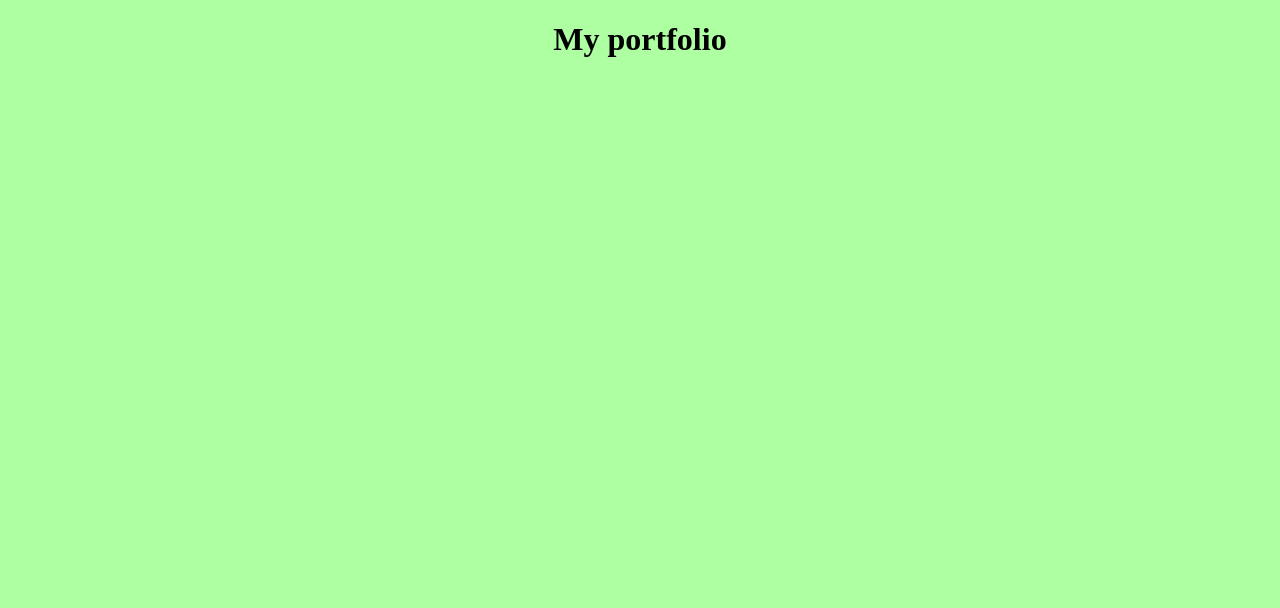
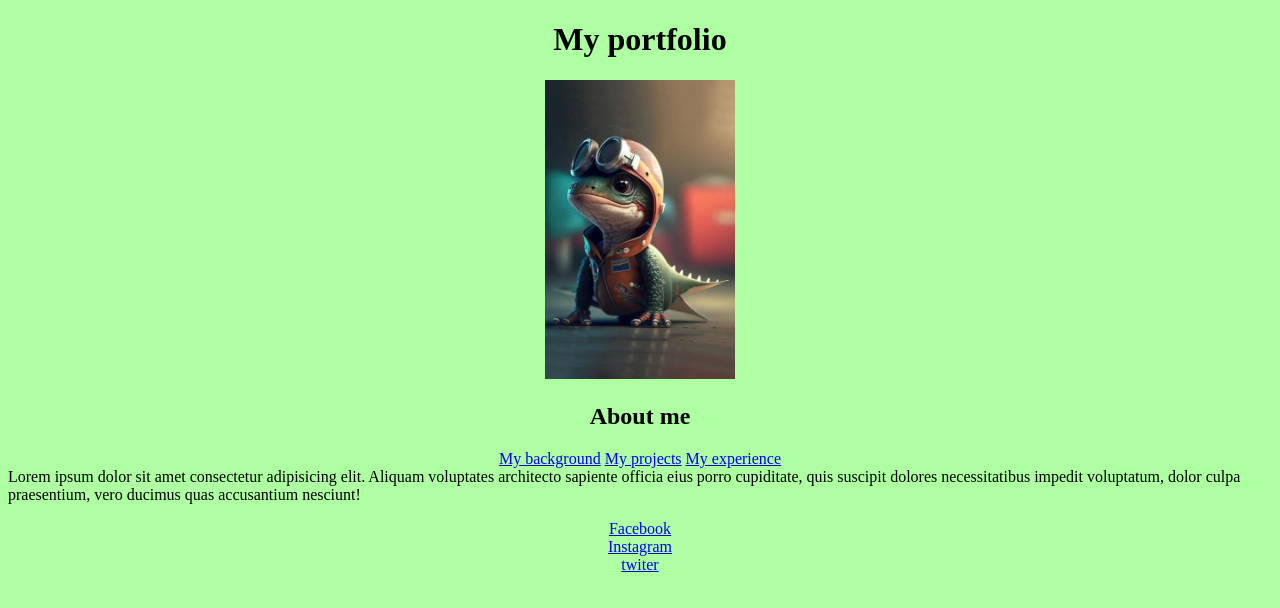
Before and after one commit to Alejolass/Alejolass.github.io, a plain HTML site: page index.html in a window 1280 px wide. Drawn offline with Linux system fonts and the light colour scheme.

Commit message:
Actualizacion

```diff
--- a/index.html
+++ b/index.html
@@ -8,5 +8,16 @@
 </head>
 <body bgcolor="#ADFFA2 ">
     <center><h1>My portfolio</h1></center>
+    <center><img src="ing.jpg" width="15%"></center>
+    <center><h2>About me</h2></center>
+    <center><a href="my_bacground.html" target="_BLANK">My background</a>
+    <a href="my_projects.html" target="_BLANK">My projects</a>
+    <a href="my_experience.html" target="_BLANK">My experience</a></center>
+
+    Lorem ipsum dolor sit amet consectetur adipisicing elit. Aliquam voluptates architecto sapiente officia eius porro cupiditate, quis suscipit dolores necessitatibus impedit voluptatum, dolor culpa praesentium, vero ducimus quas accusantium nesciunt!
+    <p><center><a href="https://es-la.facebook.com/" >Facebook</a></center>
+<center><a href="https://www.instagram.com/" >Instagram</a></center>
+<center><a href="https://twitter.com/i/flow/login?input_flow_data=%7B%22requested_variant%22%3A%22eyJsYW5nIjoiZXMifQ%3D%3D%22%7D" >twiter</a></center>
+</p>
 </body>
 </html>
```
Also changed, not shown: my_bacground.html (added, +13 -0 lines), my_experience.html (added, +12 -0 lines), my_projects.html (added, +12 -0 lines), ing.jpg (added).
